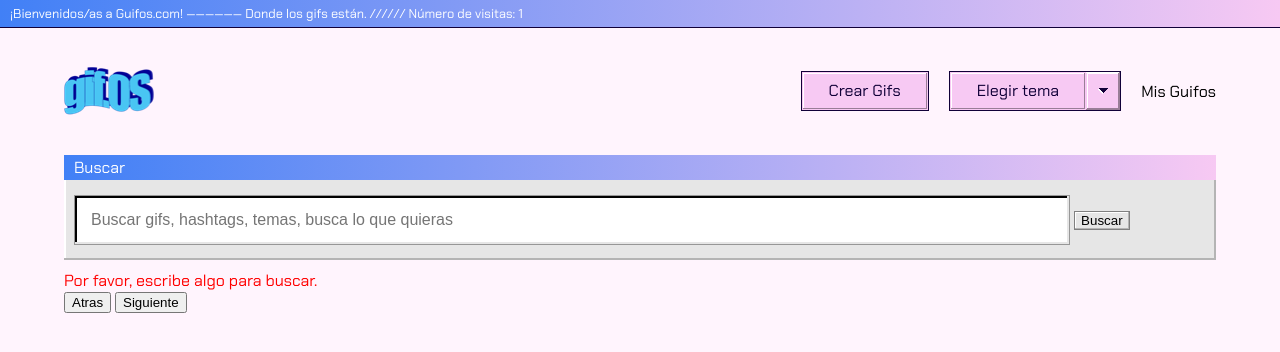
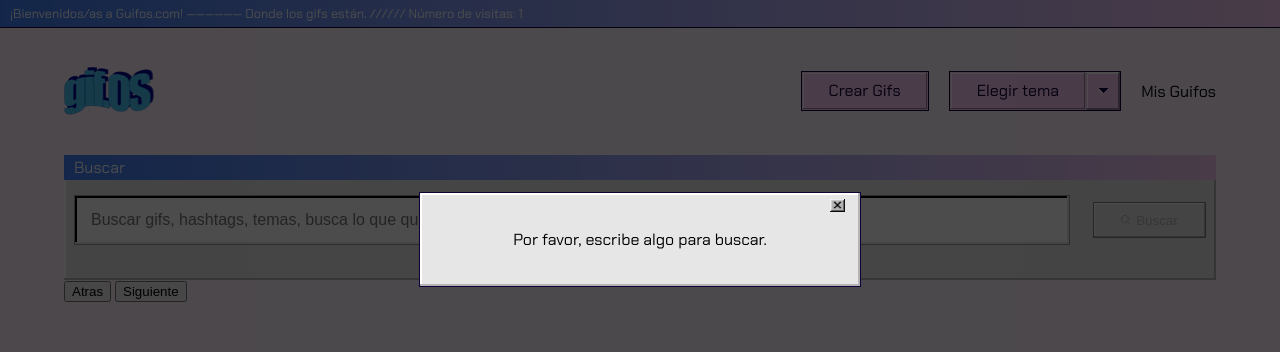
Before and after one commit to agusfernandez/giphy, a plain HTML site: page index.html in a window 1280 px wide. Both pictures are taken after a click on the button "Buscar". Drawn offline with Linux system fonts and the light colour scheme; no server answers.

Commit message:
Ajustes eb search input + sugerencias

```diff
--- a/components/search.js
+++ b/components/search.js
@@ -2,29 +2,91 @@ const inputSearch = document.getElementById('search');
 const buttonSearch = document.getElementById('btn-search');
 const containerSearch = document.getElementById('results-search');
 
-// Crear un contenedor para errores
-const errorDiv = document.createElement('div');
-errorDiv.id = 'error-message';
-errorDiv.style.color = 'red';
-errorDiv.style.marginTop = '10px';
+// Elementos del modal
+const modal = document.getElementById('error-modal');
+const modalText = document.getElementById('modal-error-text');
+const closeBtn = document.querySelector('.close-btn');
 
-// Asegúrate de insertarlo correctamente
-containerSearch.parentNode.insertBefore(errorDiv, containerSearch);
+// Suggestions elements
+const suggestionBox = document.createElement('div');
+suggestionBox.id = 'suggestions';
+suggestionBox.classList.add('suggestions');
+inputSearch.parentNode.appendChild(suggestionBox);
 
-// Evento en el botón
+function showModalError(message) {
+  modalText.textContent = message;
+  modal.style.display = 'block';
+}
+
+// Cerrar modal al hacer clic en la "X"
+closeBtn.addEventListener('click', () => {
+  modal.style.display = 'none';
+});
+
+// Cerrar modal al hacer clic fuera del contenido
+window.addEventListener('click', (event) => {
+  if (event.target === modal) {
+    modal.style.display = 'none';
+  }
+});
+
+inputSearch.addEventListener('input', async () => {
+  const value = inputSearch.value.trim();
+  suggestionBox.innerHTML = '';
+  if (value.length === 0) return;
+
+  try {
+    const response = await fetch(`https://api.giphy.com/v1/gifs/search?api_key=${API_KEY}&q=${value}&limit=3`);
+    const data = await response.json();
+
+    data.data.forEach(suggestion => {
+      const suggestionDiv = document.createElement('div');
+      suggestionDiv.classList.add('suggestion');
+      suggestionDiv.textContent = suggestion.title;
+      suggestionDiv.style.cursor = 'pointer';
+
+      suggestionDiv.addEventListener('click', () => {
+        inputSearch.value = suggestion.title;
+        suggestionBox.innerHTML = '';
+        buttonSearch.click();
+      });
+
+      suggestionBox.appendChild(suggestionDiv);
+    });
+
+  } catch (error) {
+    console.error('Error al obtener sugerencias:', error);
+  }
+});
+
+inputSearch.addEventListener('keydown', (e) => {
+  if (e.key === 'Enter') {
+    e.preventDefault();
+    buttonSearch.click();
+  }
+});
+
+
+document.addEventListener('click', (e) => {
+  if (!e.target.closest('#search') && !e.target.closest('#suggestions')) {
+    suggestionBox.innerHTML = '';
+  }
+});
+
 buttonSearch.addEventListener('click', () => {
   const search = inputSearch.value.trim();
+  suggestionBox.innerHTML = '';
 
-  // Limpia cualquier error previo
-  errorDiv.textContent = '';
+  console.log(search);
 
   if (search) {
-    fetch(`https://api.giphy.com/v1/gifs/search?api_key=${API_KEY}&q=${search}&limit=10`)
+    fetch(`https://api.giphy.com/v1/gifs/search?api_key=${API_KEY}&q=${search}&limit=5`)
       .then(response => response.json())
       .then(data => {
         containerSearch.innerHTML = ''; // Limpia resultados previos
+        console.log(data);
         if (data.data.length === 0) {
-          errorDiv.textContent = 'No se encontraron GIFs para esa búsqueda.';
+          showModalError('No se encontraron GIFs para esa búsqueda.');
         } else {
           data.data.forEach((gif) => {
             const gifElement = document.createElement('img');
@@ -37,9 +99,9 @@ buttonSearch.addEventListener('click', () => {
       })
       .catch(error => {
         console.error('Error al traer los GIFs:', error);
-        errorDiv.textContent = 'Ocurrió un error al buscar los GIFs. Inténtalo de nuevo.';
+        showModalError('Ocurrió un error al buscar los GIFs. Inténtalo de nuevo.');
       });
   } else {
-    errorDiv.textContent = 'Por favor, escribe algo para buscar.';
+    showModalError('Por favor, escribe algo para buscar.');
   }
 });
--- a/index.html
+++ b/index.html
@@ -62,6 +62,14 @@
                 <button id="next">Siguiente</button>
             </div>
         </section>
+        <section class="modal-sectionerror">
+            <div id="error-modal" class="modal">
+                <div class="modal-content">
+                <span class="close-btn"></span>
+                <p id="modal-error-text"></p>
+                </div>
+            </div>
+        </section>
     </main>
 </body>
 <script src="components/api.js"></script>
--- /dev/null
+++ b/scss/_modal.scss
@@ -0,0 +1,44 @@
+@use 'variables';
+
+
+.modal {
+    display: none;
+    position: fixed;
+    z-index: 9999;
+    left: 0;
+    top: 0;
+    width: 100%;
+    height: 100%;
+    overflow: auto;
+    background-color: rgba(0,0,0,0.7);
+  }
+
+  .modal-content {
+    margin: 15% auto;
+    padding: 20px;
+    width: 80%;
+    max-width: 400px;
+    position: relative;
+    text-align: center;
+    background: variables.$color_gray;
+    box-shadow: inset -2px -2px 0 0 variables.$color_gray4, inset 2px 2px 0 0 variables.$color_white;
+    border: 1px solid variables.$color_violet_dark;
+
+  }
+
+  /* Botón de cerrar */
+  .close-btn {
+    content: '';
+    width: 15px;
+    height: 15px;
+    background-image: url('../assets/close.svg');
+    background-size:contain;
+    background-repeat: no-repeat;
+    background-position: center;
+    font-size: 28px;
+    font-weight: bold;
+    position: absolute;
+    right: 15px;
+    top: 5px;
+    cursor: pointer;
+  }
--- a/scss/_search.scss
+++ b/scss/_search.scss
@@ -1,8 +1,10 @@
 @use 'variables';
+
+
 
 .buscador-section {
     background: variables.$color_gray;
-    box-shadow: inset -2px -2px 0 0 #B4B4B4, inset 2px 2px 0 0 variables.$color_white;
+    box-shadow: inset -2px -2px 0 0 variables.$color_gray4, inset 2px 2px 0 0 variables.$color_white;
 
     .barra-superior {
         background: variables.$pre-header-light;
@@ -12,15 +14,21 @@
 
     .buscador-input {
         padding: 15px 10px;
+        display: flex;
+        flex-direction: row;
+        flex-wrap: wrap;
+        justify-content: space-between;
+        align-content: center;
+        align-items: center;
 
         input {
             background: variables.$color_white;
-            border: 1px solid #979797;
-            box-shadow: inset -2px -2px 0 0 #E6E6E6, inset 2px 2px 0 0 #000000;
+            border: 1px solid variables.$color_gray5;
+            box-shadow: inset -2px -2px 0 0 variables.$color_gray, inset 2px 2px 0 0 variables.$color_black;
             height: 48px;
             width: 85%;
             padding: 0 16px;
-            font-size: 16px;
+            font-size: variables.$input-font__size;
             color: variables.$color_gray4;
             letter-spacing: 0;
             line-height: 22px;
@@ -29,6 +37,44 @@
             background: variables.$color_gray;
             border: 1px solid variables.$color_gray3;
             box-shadow: inset -1px -1px 0 0 #B4B4B4, inset 1px 1px 0 0 #FFFFFF;
+            width: variables.$button-width;
+            height: variables.$button-height;
+            color: variables.$button-color;
+            display: flex;
+            flex-direction: row;
+            align-items: center;
+            justify-content: center;
+            gap: 5px;
+            &::before {
+                content: '';
+                display: inline-block;
+                width: 10px;
+                height: 10px;
+                background: url('/assets/lupa_inactive.svg');
+                background-size: contain;
+                background-position: center;
+                background-repeat: no-repeat;
+            }
+        }
+        .suggestions {
+            width: 100%;
+            padding: 10px;
+            .suggestion {
+                padding: 10px 0;
+                background: variables.$color_gray2;
+                box-shadow: inset -1px -1px 0 0 variables.$color_gray4, inset 1px 1px 0 0 variables.$color_white;
+
+            }
         }
     }
+
+
 }
+
+.dark-mode {
+    .buscador-section {
+        background: variables.$color_gray4;
+        box-shadow: inset -2px -2px 0 0 variables.$color_gray6, inset 2px 2px 0 0 variables.$color_white;
+
+    }
+}
--- a/scss/_variables.scss
+++ b/scss/_variables.scss
@@ -21,7 +21,14 @@ $color_gray:  #E6E6E6;
 $color_gray2: #F0F0F0;
 $color_gray3: #808080;
 $color_gray4: #B4B4B4;
+$color_gray5: #979797;
+$color_gray6: #8F8F8F;
+
+$input-font__size: 16px;
 
 
 $button-background: #F7C9F3;
 $button-boxshadow: inset -1px -1px 0 0 #997D97, inset 1px 1px 0 0 #FFFFFF;
+$button-width: 10%;
+$button-height: 36px;
+$button-color: $color_gray4;
--- a/scss/styles.scss
+++ b/scss/styles.scss
@@ -3,3 +3,4 @@
 @use 'header';
 @use 'gifcontainer';
 @use 'search';
+@use 'modal';
```
Also changed, not shown: scss/styles.css, 2 other files.
